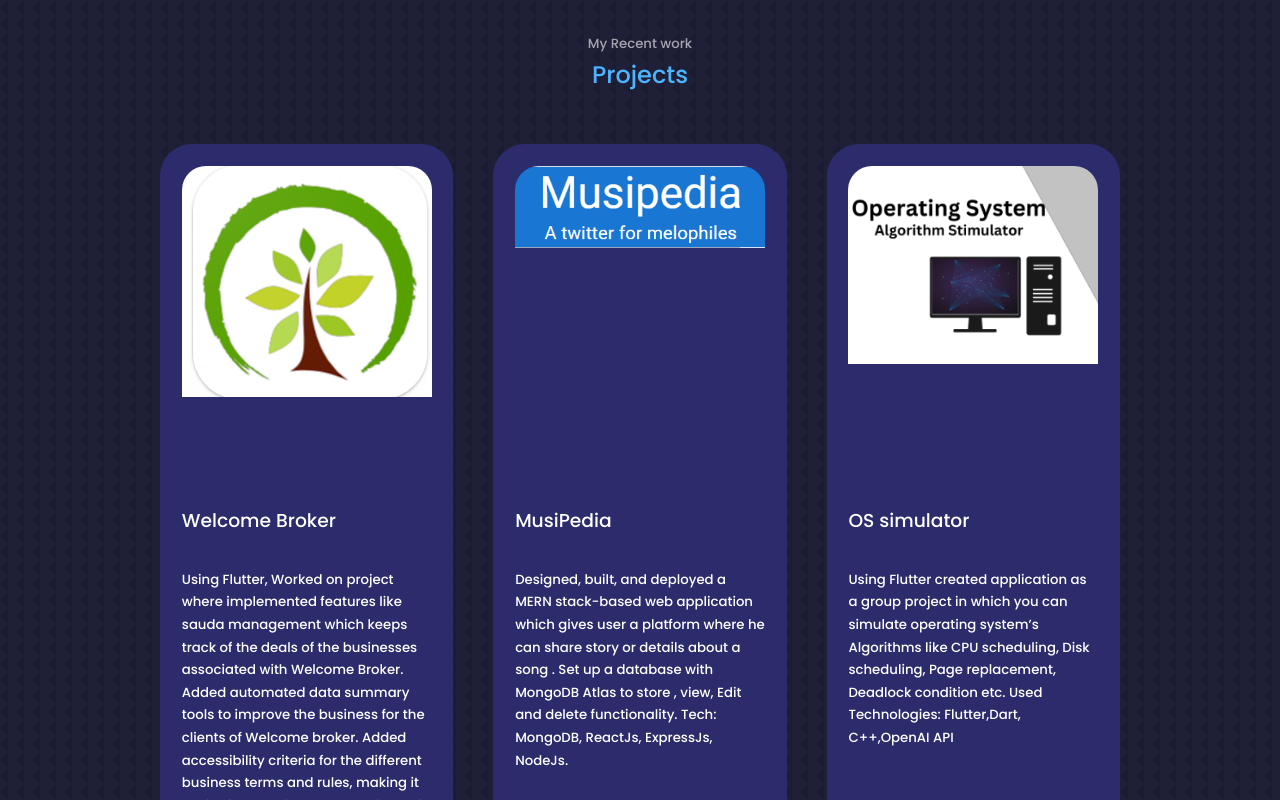
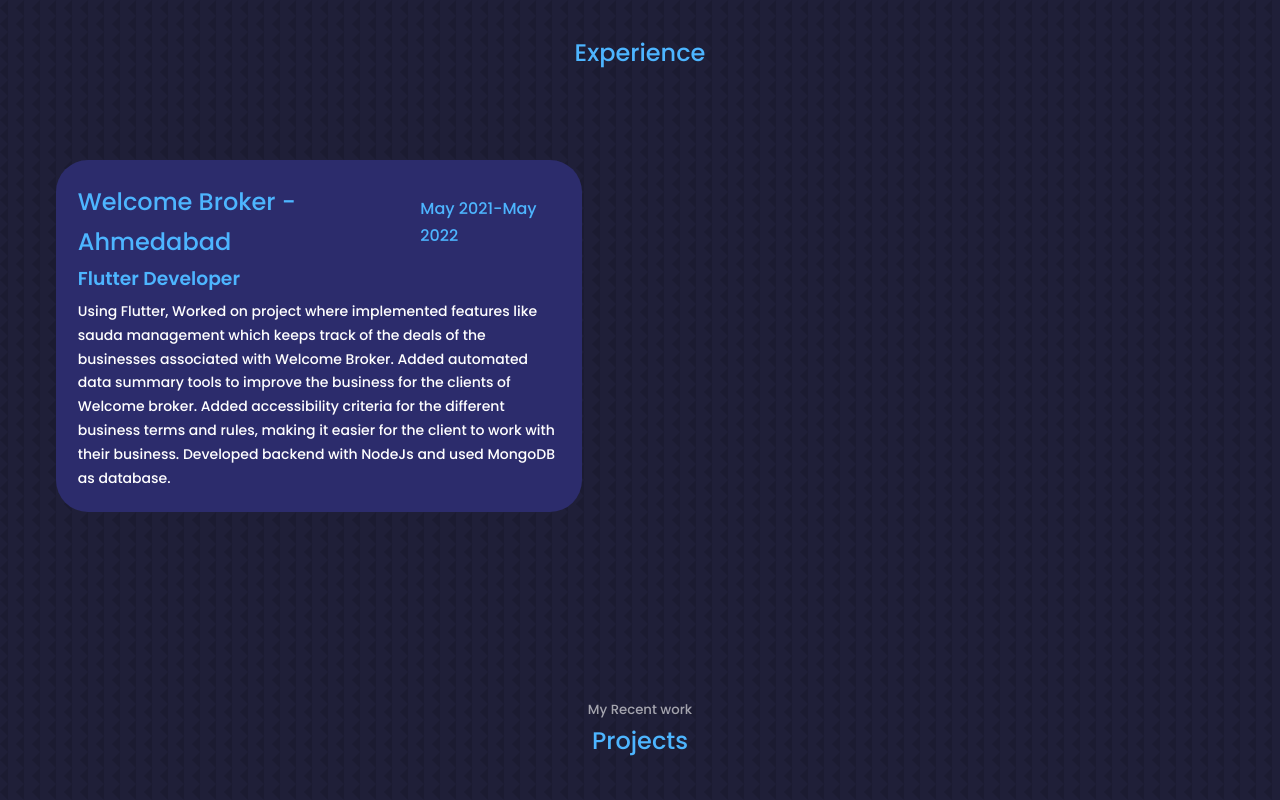
Before and after one commit to haard04/haard-portfolio, a React (Create React App) app: page / in a window 1280 px wide. Shown: the part 1600-2400 px from the top of the page. Built offline with nearby package versions, Linux system fonts and the light colour scheme.

Commit message:
exp added

```diff
--- a/src/App.jsx
+++ b/src/App.jsx
@@ -2,10 +2,11 @@
 // import About from './components/About/About'
 import Header from './components/header/header.jsx'
 import Nav from './components/nav/nav'
-import Experience from './components/Skills/skills'
+import Skills from './components/Skills/skills'
 import Project from './components/Project/Project'
 import Contact from './components/contact/contact'
 import Footer from './components/footer/footer'
+import Experience from './components/experience/experience.jsx'
 
 
 const App = () => {
@@ -13,7 +14,7 @@
     <>
     <Header/>
     <Nav/>
-    {/* <About/> */}
+    <Skills/>
     <Experience/>
     <Project/>
     <Contact/>
--- a/src/components/Project/Project.jsx
+++ b/src/components/Project/Project.jsx
@@ -1,21 +1,13 @@
 import React from 'react'
 import './Project.css'
 import musiIMG from '../../assets/musipedia-logo.png'
-import WBPIC from '../../assets/WB-logo.png'
 import algo from '../../assets/algonew.png'
 
 
 const data=[
+
   {
     id:1,
-    image:WBPIC,
-    title:"Welcome Broker",
-    description:"Using Flutter, Worked on project where implemented features like sauda management which keeps track of the deals of the businesses associated with Welcome Broker. Added automated data summary tools to improve the business for the clients of Welcome broker. Added accessibility criteria for the different business terms and  rules, making it easier for the client to work with their business. Developed backend with NodeJs and used MongoDB as database. ",
-    github:"https://github.com",
-    demo:"https://play.google.com/store/apps/details?id=com.welcomebroker.welcome_broker"
-  },
-  {
-    id:2,
     image:musiIMG,
     title:"MusiPedia ",
     description:"Designed, built, and deployed a MERN stack-based web application which gives user a platform where he can share story or details about a song . Set up a database with MongoDB Atlas to store , view, Edit and delete functionality. Tech: MongoDB, ReactJs, ExpressJs, NodeJs.",
@@ -23,7 +15,7 @@
     demo:"https://musipediaaa.netlify.app/"
   },
   {
-    id:3,
+    id:2,
     image:algo,
     title:" OS simulator",
     description:"Using Flutter created application as a group project in which you can simulate operating system’s Algorithms like CPU scheduling, Disk scheduling, Page replacement, Deadlock condition etc. Used Technologies: Flutter,Dart, C++,OpenAI API",
--- /dev/null
+++ b/src/components/experience/experience.css
@@ -0,0 +1,81 @@
+#Experience {
+    /* Add any additional styles for the section here */
+  }
+
+  .Experience {
+    display: grid;
+    grid-template-columns: repeat(2, 1fr);
+    /* gap: 1.5rem; */
+    padding: 2.4rem 3.5rem;
+  }
+
+
+  .company{
+    color: var(--color-primary)
+  }
+
+  .Experience >div {
+    background: var(--color-bg-variant);
+    padding: 2.4rem 2.5rem;
+    border-radius: 2rem;
+    transition: var(--transition);
+    border: 1px solid transparent;
+}
+
+  .duration{
+    color: var(--color-primary)
+  }
+  .exp_item {
+    margin-bottom: 20px;
+    padding: 1.3rem;
+    border-radius: 2rem;
+    border: 1px solid transparent;
+    transition: var(--transition);
+    margin-bottom: 20px;
+    background: var(--color-bg-variant);
+
+  }
+
+  .exp_item:hover {
+    border-color: var(--color-primary-variant);
+    background: transparent;
+  }
+
+  .company-duration {
+    display: flex;
+    justify-content: space-between;
+    align-items: center;
+  }
+
+  .company-duration h2 {
+    margin-bottom: 0;
+    color: var(--color-primary);
+  }
+
+  .company-duration h2:nth-child(2) {
+    font-size: 16px;
+    margin-left: 10px;
+  }
+
+  .role {
+    font-weight: bold;
+    color: var(--color-primary);
+
+  }
+
+  .exp_item h3:nth-child(3) {
+    font-size: 16px;
+    margin-bottom: 10px;
+    color: var(--color-primary);
+  }
+
+  .exp_desc {
+    margin-top: 5px;
+    font-size: 14px;
+  }
+
+  @media (min-width: 1200px) {
+    .exp_item {
+      width: 90%;
+    }
+  }
--- /dev/null
+++ b/src/components/experience/experience.jsx
@@ -0,0 +1,44 @@
+import React from 'react';
+import './experience.css';
+
+const data=[
+    {
+      id:1,
+      Company: "Welcome Broker - Ahmedabad",
+      Role:"Flutter Developer",
+      Duration:"May 2021-May 2022",
+      description:"Using Flutter, Worked on project where implemented features like sauda management which keeps track of the deals of the businesses associated with Welcome Broker. Added automated data summary tools to improve the business for the clients of Welcome broker. Added accessibility criteria for the different business terms and  rules, making it easier for the client to work with their business. Developed backend with NodeJs and used MongoDB as database. ",
+    },
+
+
+  ]
+
+const Experience = () => {
+  return (
+    <section id='Experience'>
+
+        <h2>Experience</h2>
+
+        <div className='Experience'>
+        {
+          data.map(({id,Company,Role,Duration,description,})=>{
+            return (
+                <article key={id} className='exp_item'>
+                  <div className='company-duration'>
+                    <h2 className='company'>{Company}</h2>
+                    <h2 className='duration'>{Duration}</h2>
+                  </div>
+                  <h3 className='role'>{Role}</h3>
+                  <h5 className='exp_desc'>{description}</h5>
+                </article>
+              )
+
+          })
+        }
+        </div>
+
+    </section>
+    )
+}
+
+export default Experience
--- a/src/components/header/CTA.jsx
+++ b/src/components/header/CTA.jsx
@@ -1,5 +1,5 @@
 import React from 'react'
-import Resume from '../../assets/haard43.pdf'
+import Resume from '../../assets/haard-SHAH.pdf'
 import './header.css'
 
 const CTA = () => {
--- a/src/components/nav/nav.jsx
+++ b/src/components/nav/nav.jsx
@@ -1,6 +1,6 @@
 import React from 'react'
 import './nav.css'
-import {FaHome,FaToolbox} from 'react-icons/fa';
+import {FaHome,FaToolbox,FaTools} from 'react-icons/fa';
 import { useState } from 'react';
 import {AiOutlineProject} from 'react-icons/ai'
 import { IoMdContact } from 'react-icons/io';
@@ -10,10 +10,11 @@
   return (
     <nav>
       <a href='#' onClick={()=> setActiveNav('#')} className={activeNav === '#' ? 'active' :''}><FaHome/></a>
-      <a href='#skills' onClick={()=> setActiveNav('#skills')} className={activeNav === '#skills' ? 'active' :''}><FaToolbox/></a>
+      <a href='#skills' onClick={()=> setActiveNav('#skills')} className={activeNav === '#skills' ? 'active' :''}><FaTools/></a>
+      <a href='#Experience'onClick={()=> setActiveNav('#Experience')} className={activeNav === '#Experience' ? 'active' :''}><FaToolbox/></a>
       <a href='#projects' onClick={()=> setActiveNav('#projects')} className={activeNav === '#projects' ? 'active' :''}><AiOutlineProject/></a>
       <a href='#contact' onClick={()=> setActiveNav('#contact')} className={activeNav === '#contact' ? 'active' :''}><IoMdContact/></a>
-      {/* <a href='#EXP'><FaHome/></a> */}
+
     </nav>
   )
 }
```
Also changed, not shown: 2 other files (tests, documents, lock files or other folders).
